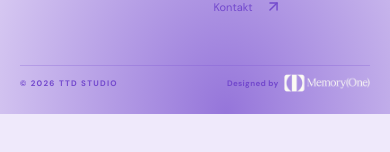
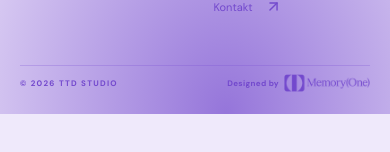
Before and after one commit to M3G4W4TT5/dd-website, a Next.js app in the folder apps/booking/: page /events in a window 390 px wide. Shown: the part 730-882 px from the top of the page. Built offline with nearby package versions, Linux system fonts and the light colour scheme.

Commit message:
Match footer credit logo to page palette

```diff
--- a/apps/booking/src/app/art-direction.css
+++ b/apps/booking/src/app/art-direction.css
@@ -354,7 +354,7 @@ body:has(.contact-main) .image-frame { --shadow-color: #f7c5b9; }
 .footer-details address { min-width: 215px; margin: 0; border-right: 1px solid currentColor; padding: 0 36px 0 0; font-size: 13px; font-style: normal; line-height: 1.55; }
 .footer-bottom { align-items: center; }
 .footer-credit { display: inline-flex; align-items: center; gap: 9px; flex: none; white-space: nowrap; letter-spacing: .04em; }
-.footer-credit img { display: block; width: auto; height: 21px; }
+.footer-credit-logo { display: block; width: 101px; height: 21px; flex: none; background: currentColor; -webkit-mask: url('/branding/memory-one-one-colour-dark-cropped.png') center / contain no-repeat; mask: url('/branding/memory-one-one-colour-dark-cropped.png') center / contain no-repeat; }
 
 @media (max-width: 820px) {
   .footer-details { align-self: flex-end; }
@@ -376,5 +376,5 @@ body:has(.contact-main) .image-frame { --shadow-color: #f7c5b9; }
   .footer-details .footer-links a { font-size: 11px; }
   .footer-bottom { flex-direction: row; gap: 12px; }
   .footer-credit { gap: 5px; font-size: 8px; }
-  .footer-credit img { height: 18px; }
+  .footer-credit-logo { width: 86px; height: 18px; }
 }
--- a/apps/booking/src/components/SiteFooter.tsx
+++ b/apps/booking/src/components/SiteFooter.tsx
@@ -13,7 +13,7 @@ export function SiteFooter({ links }: { links: FooterLink[] }) {
           <div className="footer-links">{links.map(({ href, label }) => <a href={href} key={href}>{label}<ArrowUpRight size={17} /></a>)}</div>
         </div>
       </div>
-      <div className="footer-bottom"><span>© {new Date().getFullYear()} TTD STUDIO</span><a className="footer-credit" href="https://memoryone.eu" aria-label="Designed by Memory(One)"><span>Designed by</span><img src="/branding/memory-one-one-colour-dark-cropped.png" alt="Memory(One)" width="1534" height="320" /></a></div>
+      <div className="footer-bottom"><span>© {new Date().getFullYear()} TTD STUDIO</span><a className="footer-credit" href="https://memoryone.eu" aria-label="Designed by Memory(One)"><span>Designed by</span><span className="footer-credit-logo" aria-hidden="true" /></a></div>
     </footer>
   </>;
 }
```
